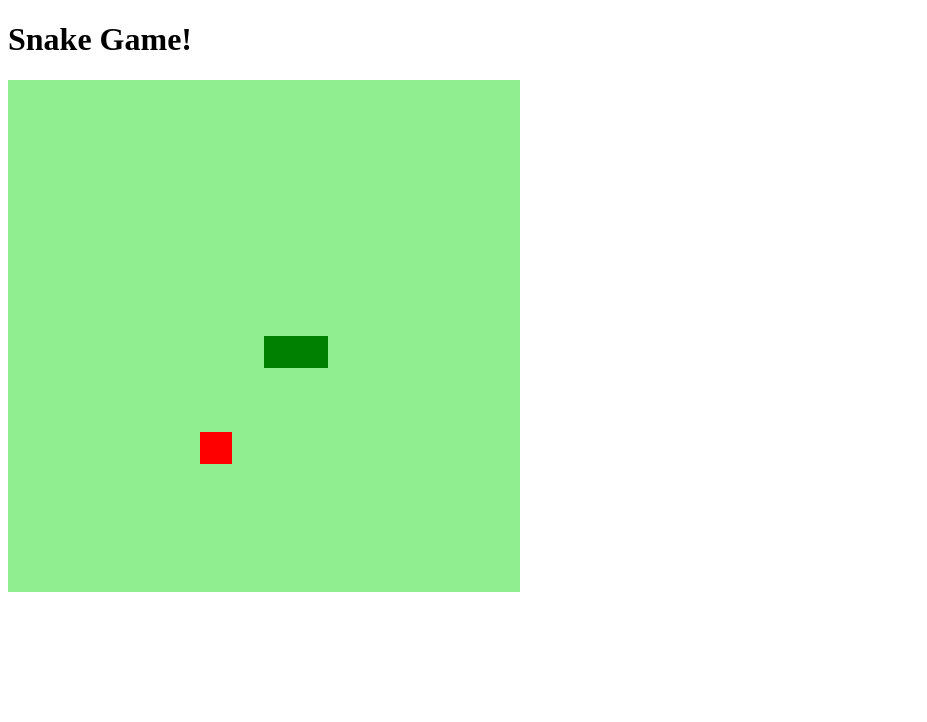
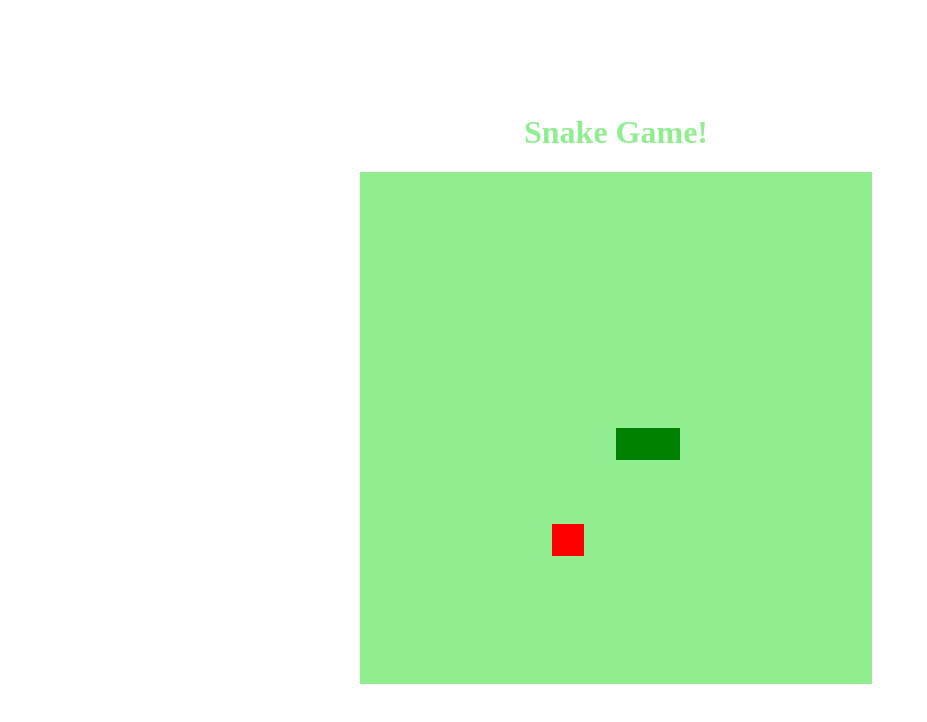
Before and after one commit to SofiaNAQ/snake-game, a plain HTML site: page index.html in a window 1280 px wide. Shown: the whole page, without its empty margins (0-927 px from the left). Drawn offline with Linux system fonts and the light colour scheme.

Commit message:
mudanças no estilo e adição de um título

```diff
--- a/style/main.css
+++ b/style/main.css
@@ -1,3 +1,12 @@
 body{
+    height: 95vh;
+    width: 95%;
+    display: flex;
+    justify-content: center;
+    flex-direction: column;
+    align-items: center;
+}
 
+h1{
+    color: lightgreen;
 }
```
